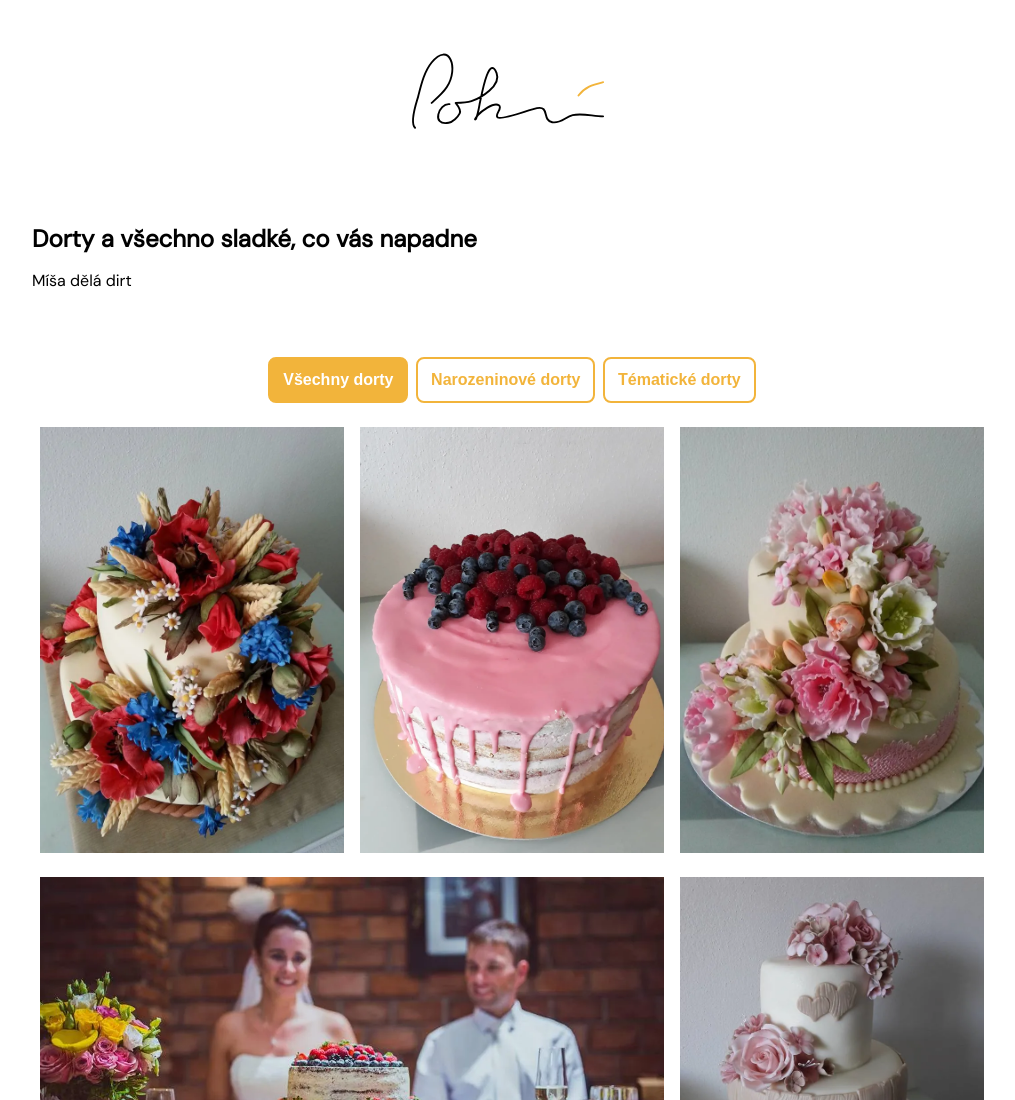
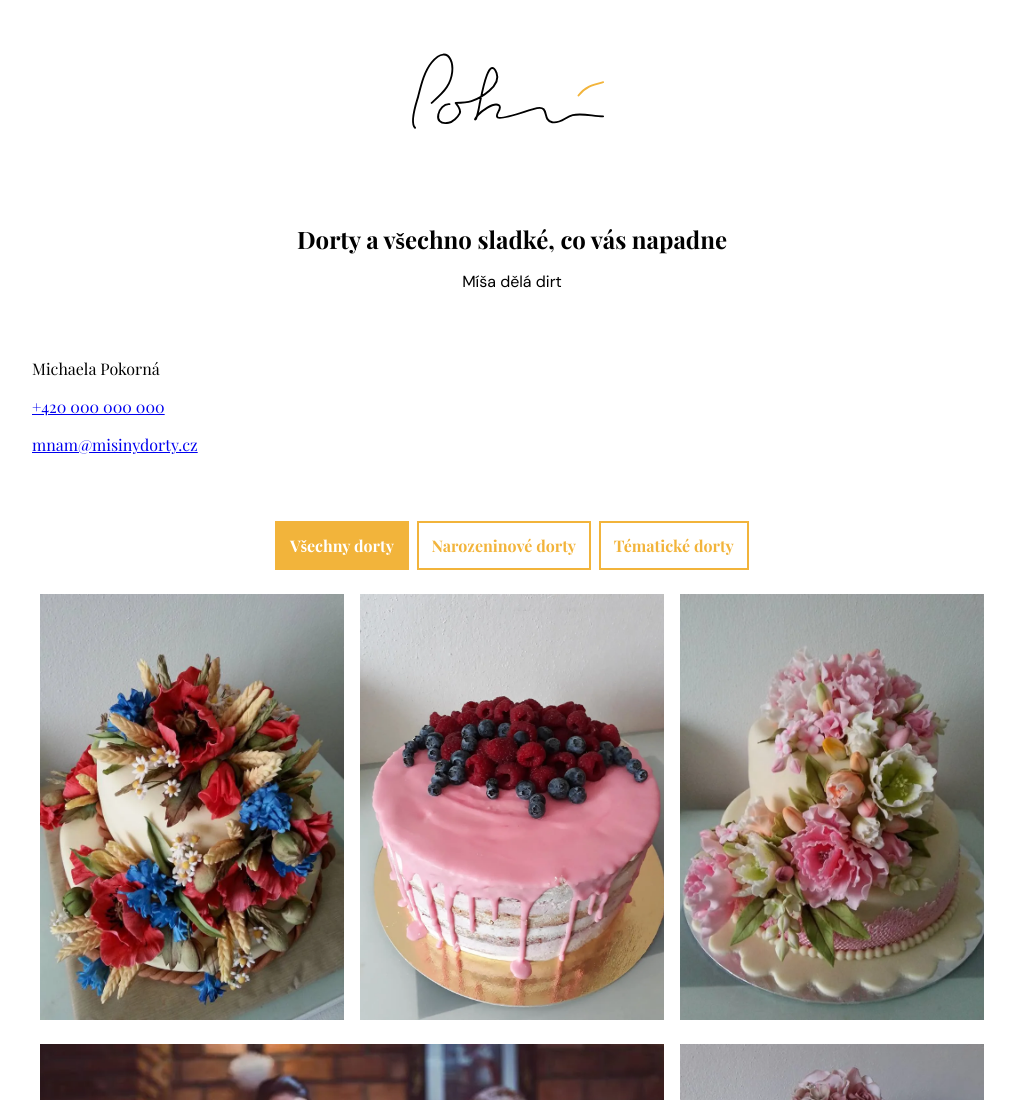
Before and after one commit to studiodenali/michaelapokorna, a plain HTML site: page docs/index.html in a window 1280 px wide. Shown: the top 1100 px of the page, without its empty margins (128-1143 px from the left). Drawn offline with nearby package versions, Linux system fonts and the light colour scheme; a script that the page names is missing; a web font is replaced by a local one.

Commit message:
update docs/index.html, style.min.css, _shuffle.js.scss and style.scss

```diff
--- a/docs/index.html
+++ b/docs/index.html
@@ -38,6 +38,11 @@
         <section id="about">
             <h1>Dorty a všechno sladké, co vás napadne</h1>
             <p>Míša dělá dirt</p>
+        </section>
+        <section id="kontakt">
+            <p>Michaela Pokorná</p>
+            <p><a href="+420000000000">+420 000 000 000</a></p>
+            <p><a href="mnam@misinydorty.cz">mnam@misinydorty.cz</a></p>
         </section>
         <section id="gallery">
             <div class="btn-group filter-options">
--- a/src/_shuffle.js.scss
+++ b/src/_shuffle.js.scss
@@ -173,10 +173,6 @@ AKA worse performance - so just set it here
     justify-content: center;
 }
 
-.btn-group .btn {
-    border-radius: 0.5em;
-}
-
 .btn-group label.btn input[type=radio] {
     position: absolute;
     clip: rect(0, 0, 0, 0);
@@ -187,9 +183,8 @@ AKA worse performance - so just set it here
     display: inline-block;
     padding: 0.75em 0.8em;
     text-align: center;
-    border-radius: 3px;
     border: 2px solid;
-    font-family: "Nunito Sans", sans-serif;
+    font-family: $primary-font;
     font-weight: 700;
     font-size: 1rem;
     transition: 0.2s ease-out;
--- a/src/style.scss
+++ b/src/style.scss
@@ -49,7 +49,15 @@ main {
         margin: 2em 0;
 
         &#about {
-            font-family: $secondary-font;
+            h1 {
+                font-family: $primary-font;
+                text-align: center;
+            }
+
+            p {
+                font-family: $secondary-font;
+                text-align: center;
+            }
         }
 
         @media only screen and (min-width: 36em) {
```
Also changed, not shown: docs/style.min.css.
